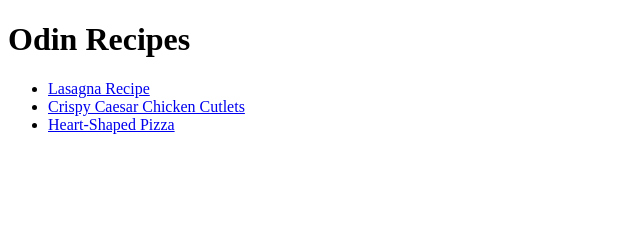
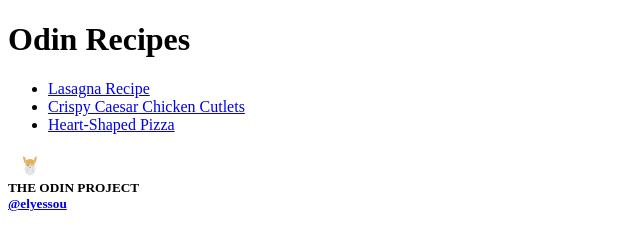
Before and after one commit to elyessou/odin-recipes, a plain HTML site: page index.html in a window 1280 px wide. Shown: the whole page, without its empty margins (0-640 px from the left). Drawn offline with Linux system fonts and the light colour scheme.

Commit message:
Add the credits section as footer

```diff
--- a/index.html
+++ b/index.html
@@ -12,5 +12,12 @@
         <li><a href="recipes/caesar-chicken-cutlets.html">Crispy Caesar Chicken Cutlets</a></li>
         <li><a href="recipes/heart-shaped-pizza.html">Heart-Shaped Pizza</a></li>
     </ul>
+    <div class="footer">
+        <h5>
+            <a href="https://www.theodinproject.com" title="The Odin Project Link"><img src="../odin-recipes/img/odin-icon.svg" alt="Odin Icon"></a>
+            <br>THE ODIN PROJECT
+            <br><a href="https://github.com/elyessou" title="Github Link">@elyessou</a>
+        </h5>
+    </div>
 </body>
 </html>
```
Also changed, not shown: img/odin-icon.svg (added).
